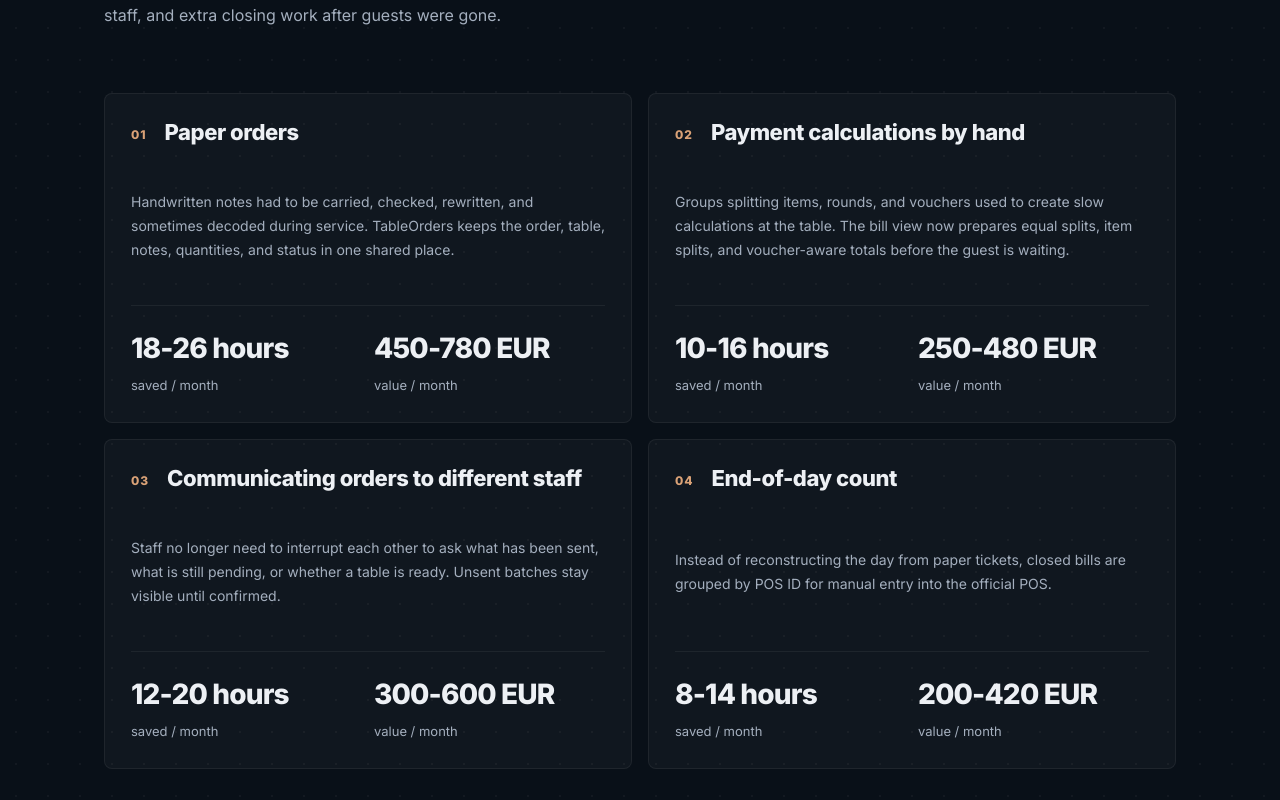
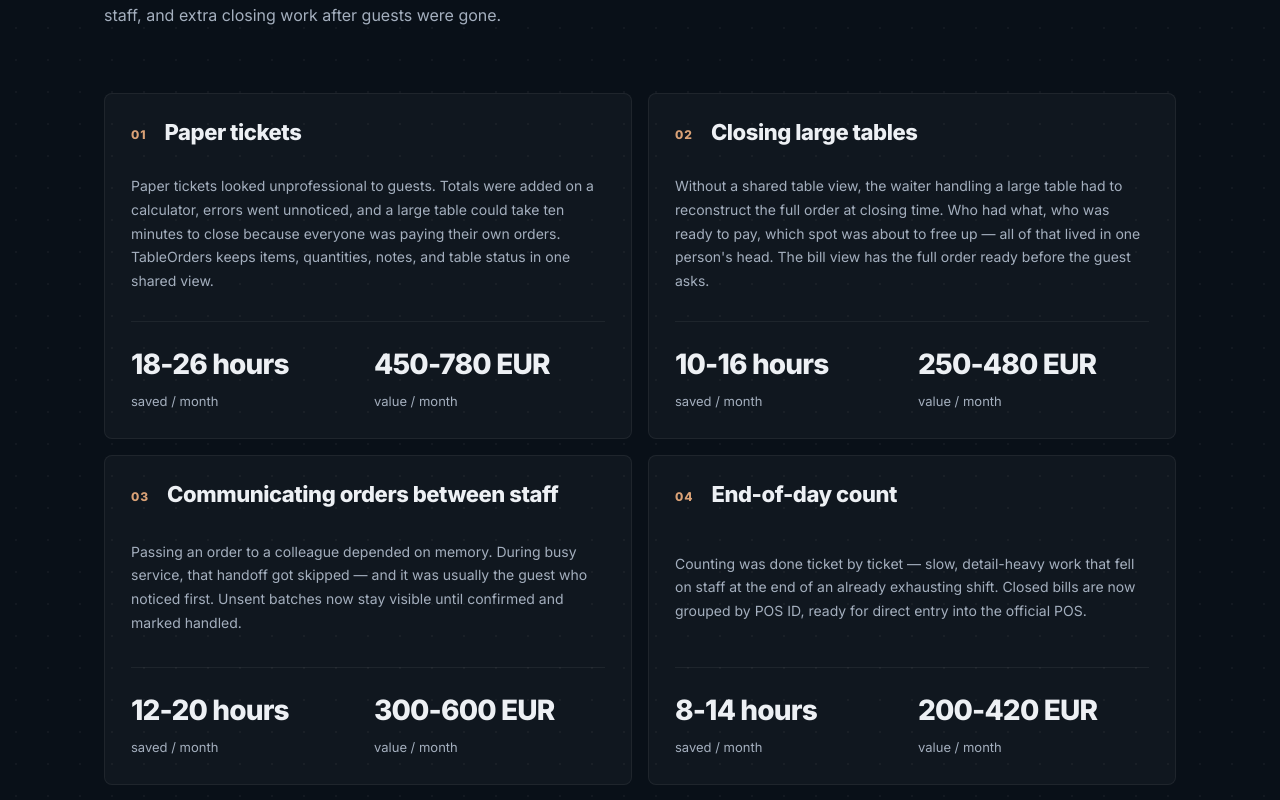
Before and after one commit to LisaBlas/TableOrders-Landing, a React (Vite) app: page /TableOrders-Landing/camidi in a window 1280 px wide. Shown: the part 2120-2920 px from the top of the page. Built offline with nearby package versions, Linux system fonts and the light colour scheme.

Commit message:
case study: sharpen Old Processes cards using Before section arguments
Co-Authored-By: Claude Sonnet 4.6 <noreply@anthropic.com>

```diff
--- a/src/pages/CamidiPage.jsx
+++ b/src/pages/CamidiPage.jsx
@@ -8,32 +8,32 @@ import camidiPhotoThree from '../assets/camidi-3.jpg';
 
 const MONTHLY_SAVINGS = [
   {
-    process: 'Paper orders',
+    process: 'Paper tickets',
     estimate: '18-26 hours',
     money: '450-780 EUR',
     detail:
-      'Handwritten notes had to be carried, checked, rewritten, and sometimes decoded during service. TableOrders keeps the order, table, notes, quantities, and status in one shared place.',
+      'Paper tickets looked unprofessional to guests. Totals were added on a calculator, errors went unnoticed, and a large table could take ten minutes to close because everyone was paying their own orders. TableOrders keeps items, quantities, notes, and table status in one shared view.',
   },
   {
-    process: 'Payment calculations by hand',
+    process: 'Closing large tables',
     estimate: '10-16 hours',
     money: '250-480 EUR',
     detail:
-      'Groups splitting items, rounds, and vouchers used to create slow calculations at the table. The bill view now prepares equal splits, item splits, and voucher-aware totals before the guest is waiting.',
+      'Without a shared table view, the waiter handling a large table had to reconstruct the full order at closing time. Who had what, who was ready to pay, which spot was about to free up — all of that lived in one person\'s head. The bill view has the full order ready before the guest asks.',
   },
   {
-    process: 'Communicating orders to different staff',
+    process: 'Communicating orders between staff',
     estimate: '12-20 hours',
     money: '300-600 EUR',
     detail:
-      'Staff no longer need to interrupt each other to ask what has been sent, what is still pending, or whether a table is ready. Unsent batches stay visible until confirmed.',
+      'Passing an order to a colleague depended on memory. During busy service, that handoff got skipped — and it was usually the guest who noticed first. Unsent batches now stay visible until confirmed and marked handled.',
   },
   {
     process: 'End-of-day count',
     estimate: '8-14 hours',
     money: '200-420 EUR',
     detail:
-      'Instead of reconstructing the day from paper tickets, closed bills are grouped by POS ID for manual entry into the official POS.',
+      'Counting was done ticket by ticket — slow, detail-heavy work that fell on staff at the end of an already exhausting shift. Closed bills are now grouped by POS ID, ready for direct entry into the official POS.',
   },
 ];
 
```
